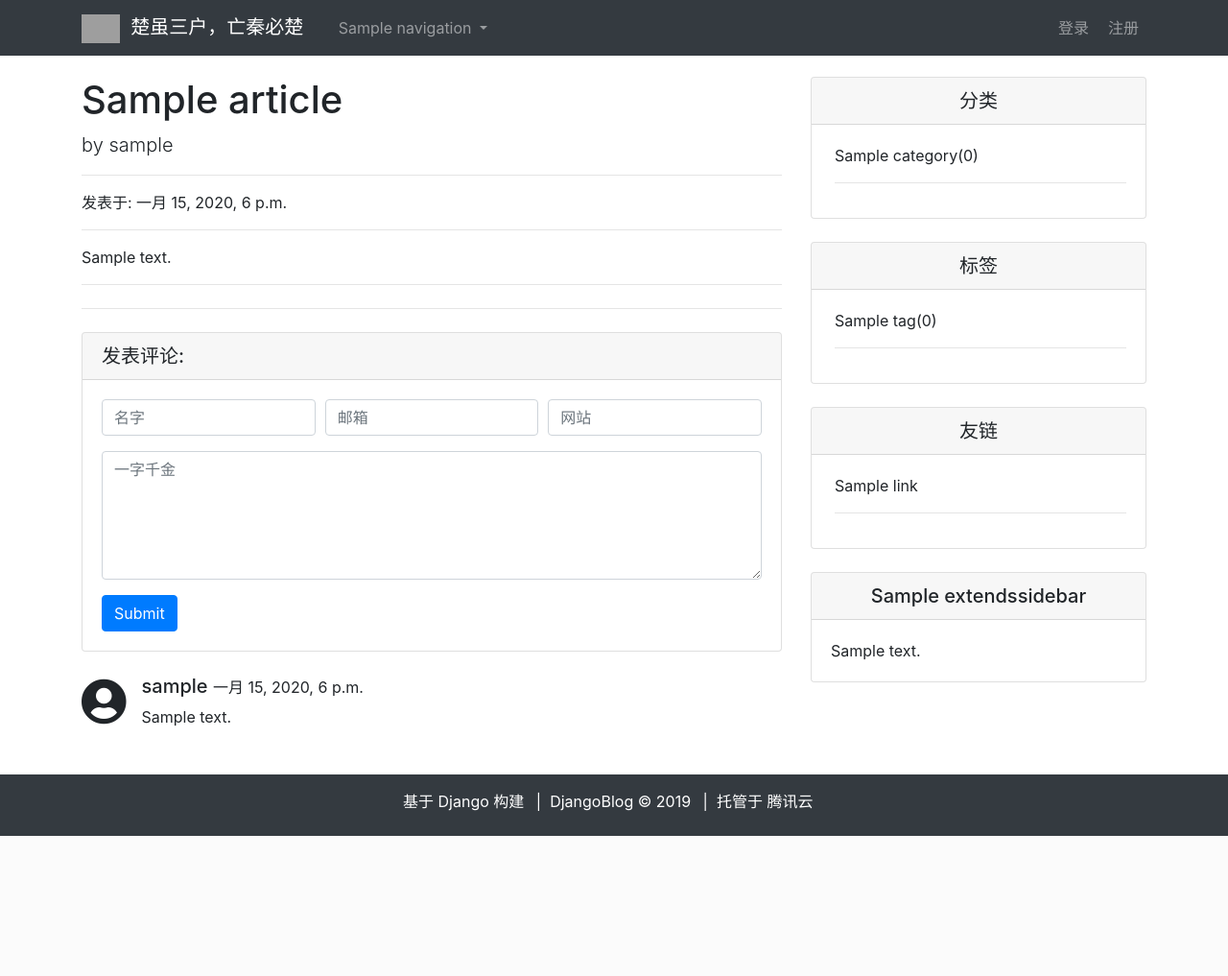
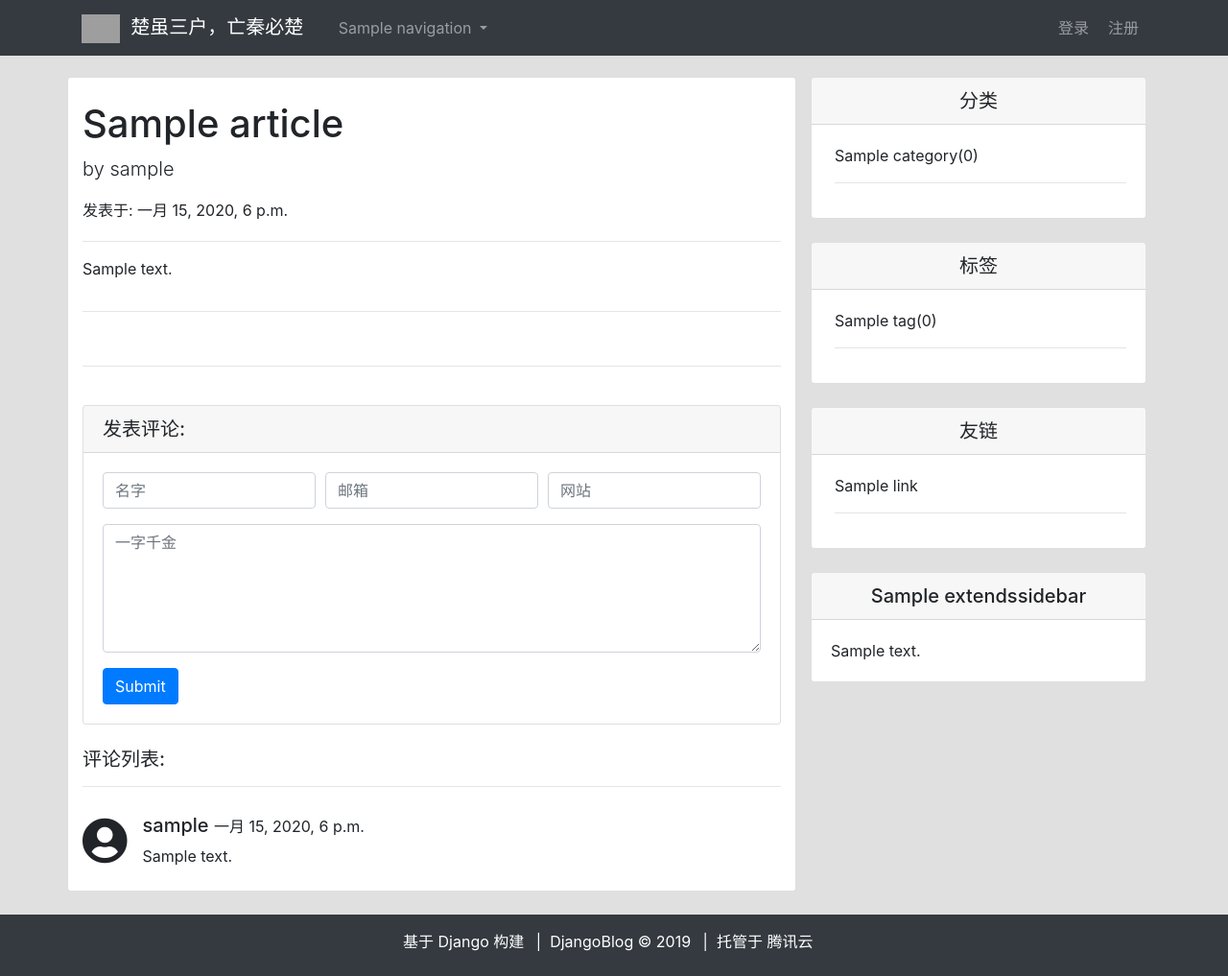
Before and after one commit to huchengbei/djangoblog, a Django app: a page that uses templates/blog/article.html in a window 1280 px wide. Shown: the whole page at 96% size. Before the commit the page ends 871 px from the top, so only its background shows below. Run offline with Django 3.2, Linux system fonts and the light colour scheme; tables that the repository leaves empty hold one stand-in row (values such as "Sample post"); some libraries are stand-ins or nearby versions; grey boxes are pictures that could not be loaded.

Commit message:
mdoify ui

```diff
--- a/blog/static/blog/css/blog.css
+++ b/blog/static/blog/css/blog.css
@@ -5,6 +5,7 @@
  */
 body {
     padding-top: 56px;
+    background-color: #e0e0e0!important;;
 }
 
 .page-link {
--- a/templates/blog/archives.html
+++ b/templates/blog/archives.html
@@ -9,7 +9,7 @@
         <div class="row my-4">
 
             <!-- Post Content Column -->
-            <div class="col-lg-8">
+            <div class="col-md-8 card">
 
                 <!-- Title -->
                 <h2 class="text-center">— 归档 —</h2>
--- a/templates/blog/article.html
+++ b/templates/blog/article.html
@@ -7,7 +7,7 @@
         <div class="row my-4">
 
             <!-- Post Content Column -->
-            <div class="col-md-8">
+            <div class="col-md-8 card pt-4">
 
                 <!-- Title -->
                 <h1 class="">{{ article }}</h1>
@@ -18,12 +18,11 @@
                     <a href="#">{{ article.author }}</a>
                 </p>
 
-                <hr>
 
                 <!-- Date/Time -->
                 <p>发表于: {{ article.pub_time }}</p>
 
-                <hr>
+                <hr class="mt-1">
 
                 <!-- Preview Image -->
                 {#        <img class="img-fluid rounded" src="http://placehold.it/900x300" alt="">#}
--- a/templates/comment/comment_item_tree.html
+++ b/templates/comment/comment_item_tree.html
@@ -1,4 +1,5 @@
 {% load comment_tags %}
+<hr class="my-1">
 <div class="media my-4">
     {#    <img class="d-flex mr-3 rounded-circle" src="http://placehold.it/50x50" alt="">#}
     <i class="fa fa-user-circle fa-3x my-1 mr-3"></i>
--- a/templates/comment/comment_list.html
+++ b/templates/comment/comment_list.html
@@ -1,6 +1,7 @@
 {% load comment_tags %}
 <!-- Single Comment -->
 {% get_article_comment_list article.id as comment_list %}
+<h5 class="card-title">评论列表:</h5>
 {% if comment_list %}
     {% get_article_comment_list article.id as comment_list %}
     {% for comment_item in comment_list %}
```
